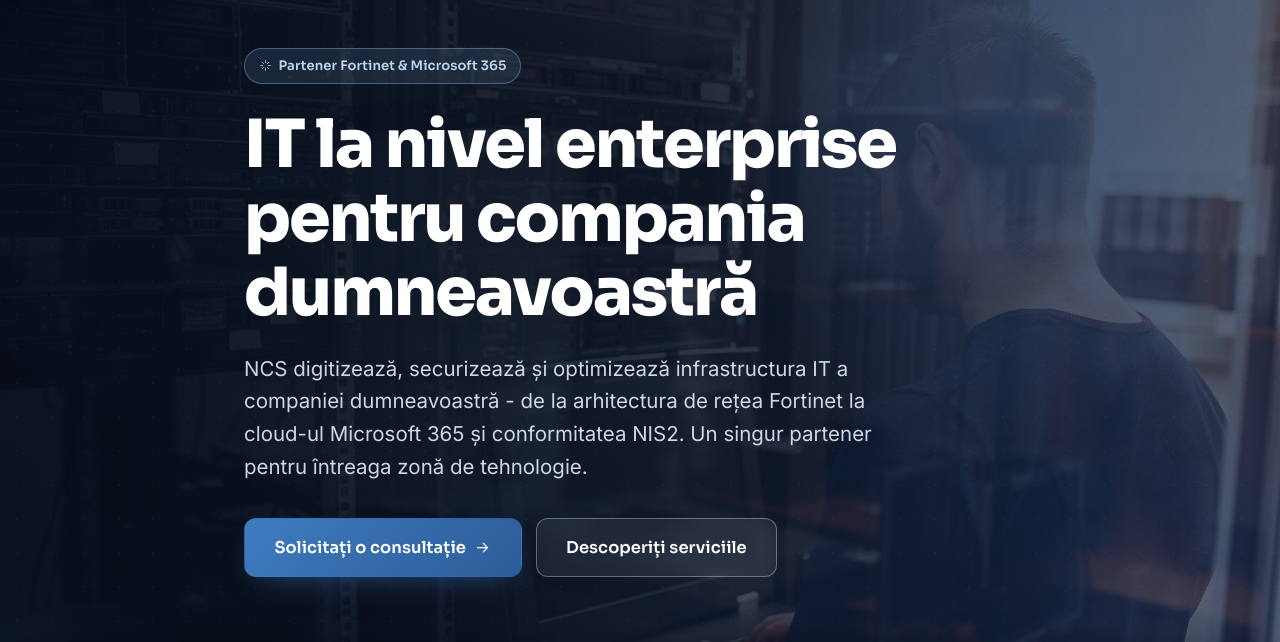
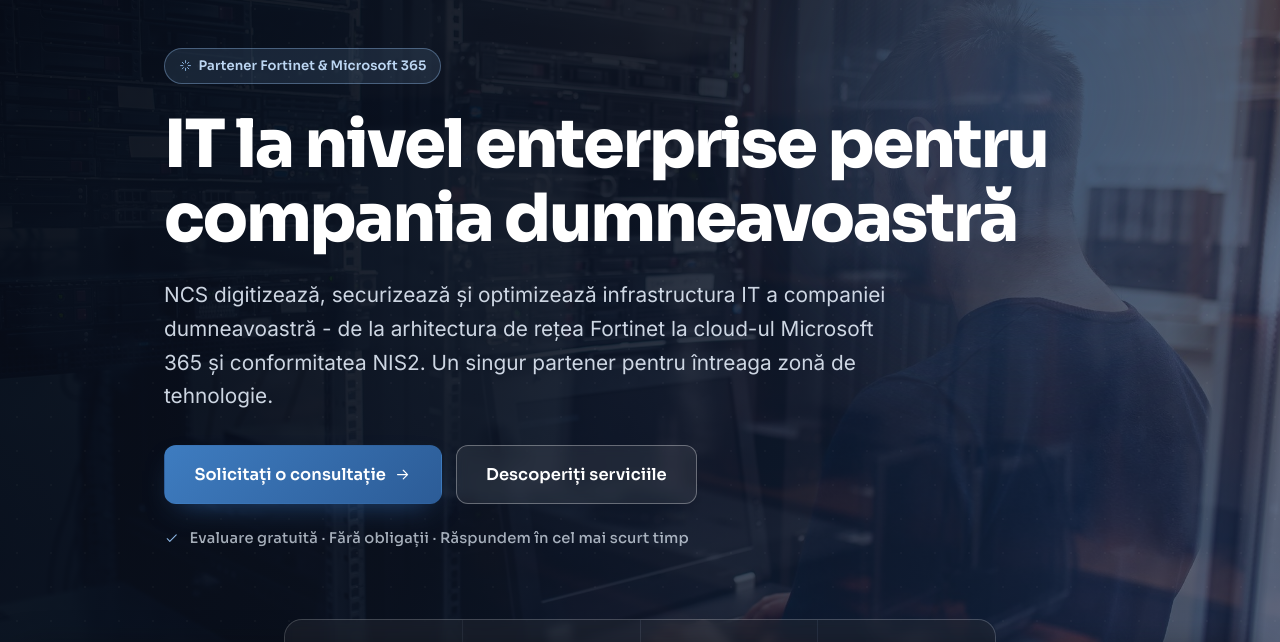
Before and after one commit to fscarlat2024/netcomm-site, an Eleventy site: page src/index.njk in a window 1280 px wide. Shown: the part 76-718 px from the top of the page. Built offline with nearby package versions, Linux system fonts and the light colour scheme; Eleventy itself is replaced by a stand-in of ours; files that its build step writes are made by us from their sources.

Commit message:
Hero mai lat (1000px) + linie de incredere sub CTA

```diff
--- a/src/_data/site.json
+++ b/src/_data/site.json
@@ -55,6 +55,7 @@
     "heroLead": "NCS digitizează, securizează și optimizează infrastructura IT a companiei dumneavoastră - de la arhitectura de rețea Fortinet la cloud-ul Microsoft 365 și conformitatea NIS2. Un singur partener pentru întreaga zonă de tehnologie.",
     "heroCta": "Solicitați o consultație",
     "heroCta2": "Descoperiți serviciile",
+    "heroTrust": "Evaluare gratuită · Fără obligații · Răspundem în cel mai scurt timp",
     "aboutEyebrow": "Despre NCS",
     "aboutTitle": "Partenerul care preia integral IT-ul companiei dumneavoastră",
     "aboutP1": "Net Communications System (NCS) preia integral responsabilitatea infrastructurii IT a companiei dumneavoastră - de la rețeaua Fortinet și cloud-ul Microsoft 365, până la securitate cibernetică, backup și conformitate. Lucrăm ca o extensie a echipei dumneavoastră, nu ca un simplu furnizor.",
@@ -107,6 +108,7 @@
     "heroLead": "NCS digitizes, secures and optimizes your company's IT infrastructure - from Fortinet network architecture to the Microsoft 365 cloud and NIS2 compliance. A single partner for the whole of technology.",
     "heroCta": "Request a consultation",
     "heroCta2": "Explore services",
+    "heroTrust": "Free assessment · No obligations · We respond promptly",
     "aboutEyebrow": "About NCS",
     "aboutTitle": "The partner that takes full ownership of your IT",
     "aboutP1": "Net Communications System (NCS) takes full responsibility for your company's IT infrastructure - from the Fortinet network and the Microsoft 365 cloud to cybersecurity, backup and compliance. We work as an extension of your team, not as just another vendor.",
--- a/src/assets/css/style.css
+++ b/src/assets/css/style.css
@@ -73,12 +73,14 @@ svg{width:100%;height:100%}
 .hero-veil{position:absolute;inset:0;background:linear-gradient(118deg,rgba(6,10,20,.96) 0%,rgba(11,18,32,.9) 42%,rgba(28,58,102,.6) 100%)}
 .hero-veil::before{content:"";position:absolute;top:-20%;right:-10%;width:60%;height:80%;background:radial-gradient(circle,rgba(62,124,192,.28),transparent 62%);filter:blur(20px)}
 .hero-veil::after{content:"";position:absolute;inset:0;background-image:radial-gradient(rgba(255,255,255,.05) 1px,transparent 1px);background-size:34px 34px;opacity:.55}
-.hero-in{position:relative;max-width:840px}
+.hero-in{position:relative;max-width:1000px}
 .badge{display:inline-flex;align-items:center;gap:.5em;background:rgba(143,184,230,.13);border:1px solid rgba(143,184,230,.4);color:#bcd6f2;padding:.44em 1.05em;border-radius:50px;font-family:var(--disp);font-weight:600;font-size:.82rem;margin-bottom:24px;letter-spacing:.01em}
 .badge svg{width:1em;height:1em;color:var(--ice)}
 .hero h1{font-size:clamp(2.4rem,5.6vw,4.15rem);font-weight:800;color:#fff;margin-bottom:22px;letter-spacing:-.03em}
-.hero .lead{font-size:clamp(1.06rem,2vw,1.28rem);color:rgba(226,235,247,.9);max-width:660px;margin-bottom:34px;line-height:1.6}
+.hero .lead{font-size:clamp(1.08rem,2vw,1.3rem);color:rgba(226,235,247,.9);max-width:740px;margin-bottom:32px;line-height:1.62}
 .hero-cta{display:flex;gap:14px;flex-wrap:wrap}
+.hero-trust{margin-top:22px;font-family:var(--disp);font-weight:500;font-size:.92rem;letter-spacing:.01em;color:rgba(226,235,247,.72);display:flex;align-items:center;gap:10px;flex-wrap:wrap}
+.hero-trust svg{width:1.05em;height:1.05em;color:var(--ice)}
 .stat-strip{position:relative;display:grid;grid-template-columns:repeat(4,1fr);gap:1px;margin-top:68px;background:rgba(255,255,255,.1);border:1px solid rgba(255,255,255,.14);border-radius:var(--radius);overflow:hidden;backdrop-filter:blur(4px)}
 .stat{background:rgba(8,13,24,.42);padding:24px 18px;text-align:center}
 .stat b{display:block;font-family:var(--disp);font-size:clamp(1.55rem,3vw,2.15rem);font-weight:800;color:#fff;letter-spacing:-.02em}
--- a/src/index.njk
+++ b/src/index.njk
@@ -21,6 +21,7 @@ layout: base.njk
       <a href="{{ home }}#contact" class="btn btn-primary btn-lg">{{ c.heroCta }} {{ icon("arrow") }}</a>
       <a href="{{ home }}#servicii" class="btn btn-ghost btn-lg">{{ c.heroCta2 }}</a>
     </div>
+    <p class="hero-trust">{{ icon("check") }} {{ c.heroTrust }}</p>
   </div>
   <div class="wrap">
     <div class="stat-strip reveal">
```
Also changed, not shown: hero-s.png (added), hero.png (added).
